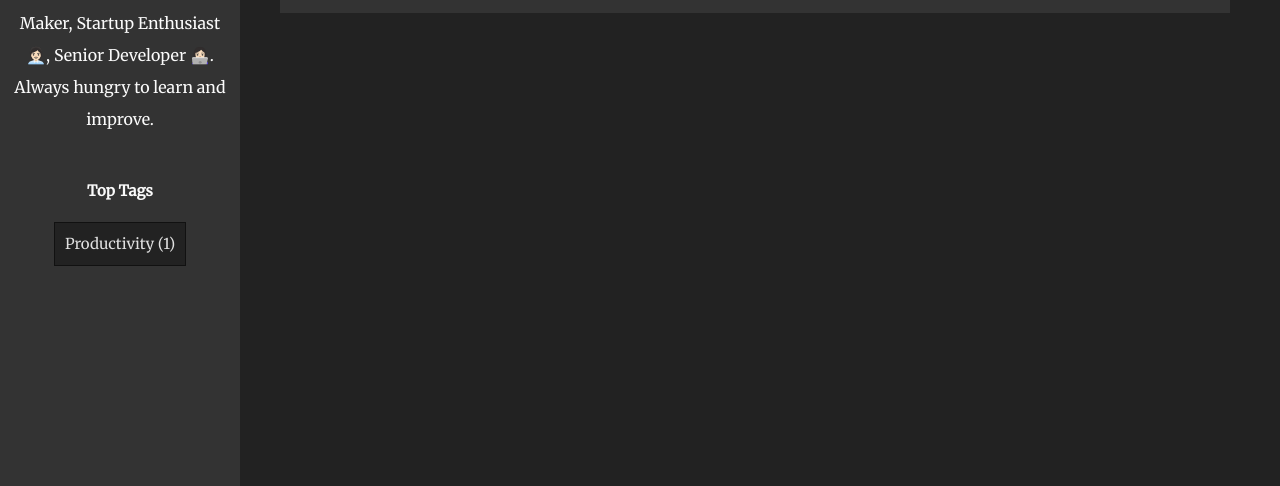
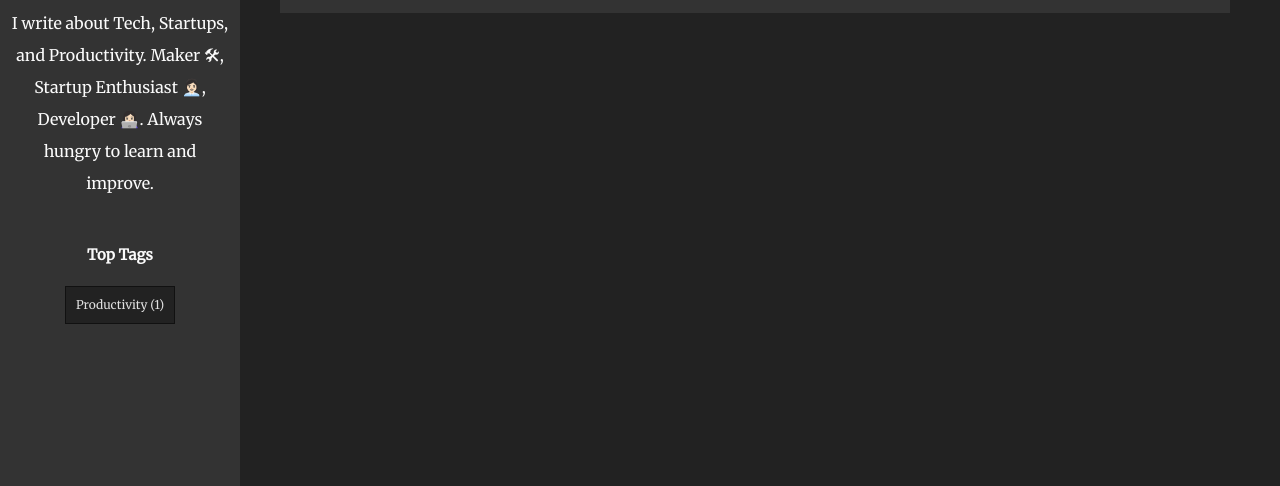
Before and after one commit to minaohh/mina-blog, a Gatsby site: page /tags in a window 1280 px wide. Shown: the part 180-666 px from the top of the page. Built offline with nearby package versions, Linux system fonts and the light colour scheme; Gatsby itself is replaced by a stand-in of ours.

Commit message:
modified meta, sidebar

```diff
--- a/gatsby-config.js
+++ b/gatsby-config.js
@@ -1,7 +1,7 @@
 module.exports = {
   siteMetadata: {
     title: `By Mina Opada`,
-    description: `Maker, Startup Enthusiast 👩🏻‍💼, Senior Developer 👩🏻‍💻.  Always hungry to learn and improve.`,
+    description: `I write about Tech, Startups, and Productivity. Maker 🛠, Startup Enthusiast 👩🏻‍💼, Developer 👩🏻‍💻.  Always hungry to learn and improve.`,
     author: `Mina Opada`,
     siteUrl: `https://minaopada.com`,
     social: {
--- a/src/components/sidebar.js
+++ b/src/components/sidebar.js
@@ -35,11 +35,15 @@ const Sidebar = ({ allMarkdownRemark, siteMetadata }) => {
                   // )
                   .slice(0, 3)
                   .map(tag => (
-                    <li key={tag.fieldValue} style={{ fontSize: '15px' }}>
+                    <li key={tag.fieldValue} style={{ fontSize: '12px' }}>
                       <Link
                         to={`/tags/${kebabCase(tag.fieldValue)}/`}
                         className="tag"
-                        style={{ color: '#e0e0e0' }}
+                        style={{
+                          color: '#e0e0e0',
+                          paddingTop: 2,
+                          paddingBottom: 2,
+                        }}
                       >
                         {tag.fieldValue} ({tag.totalCount})
                       </Link>
```
